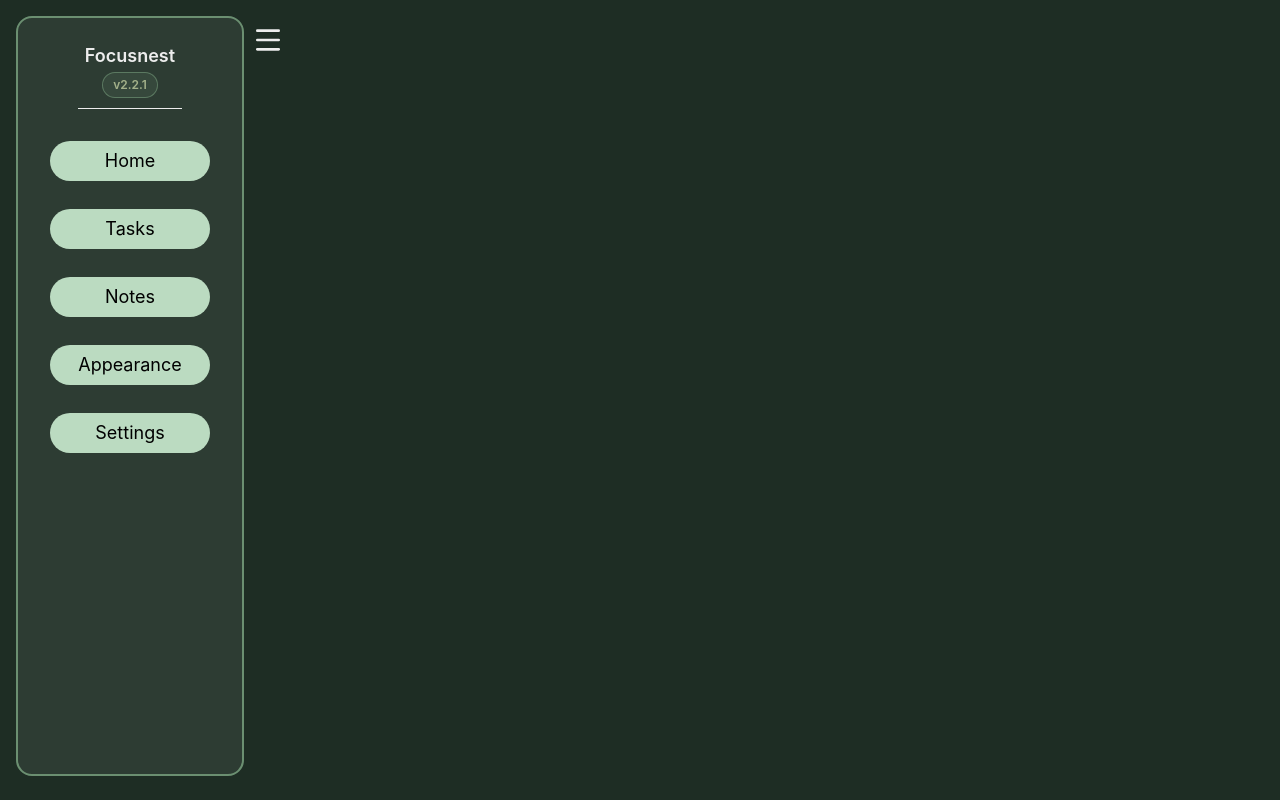
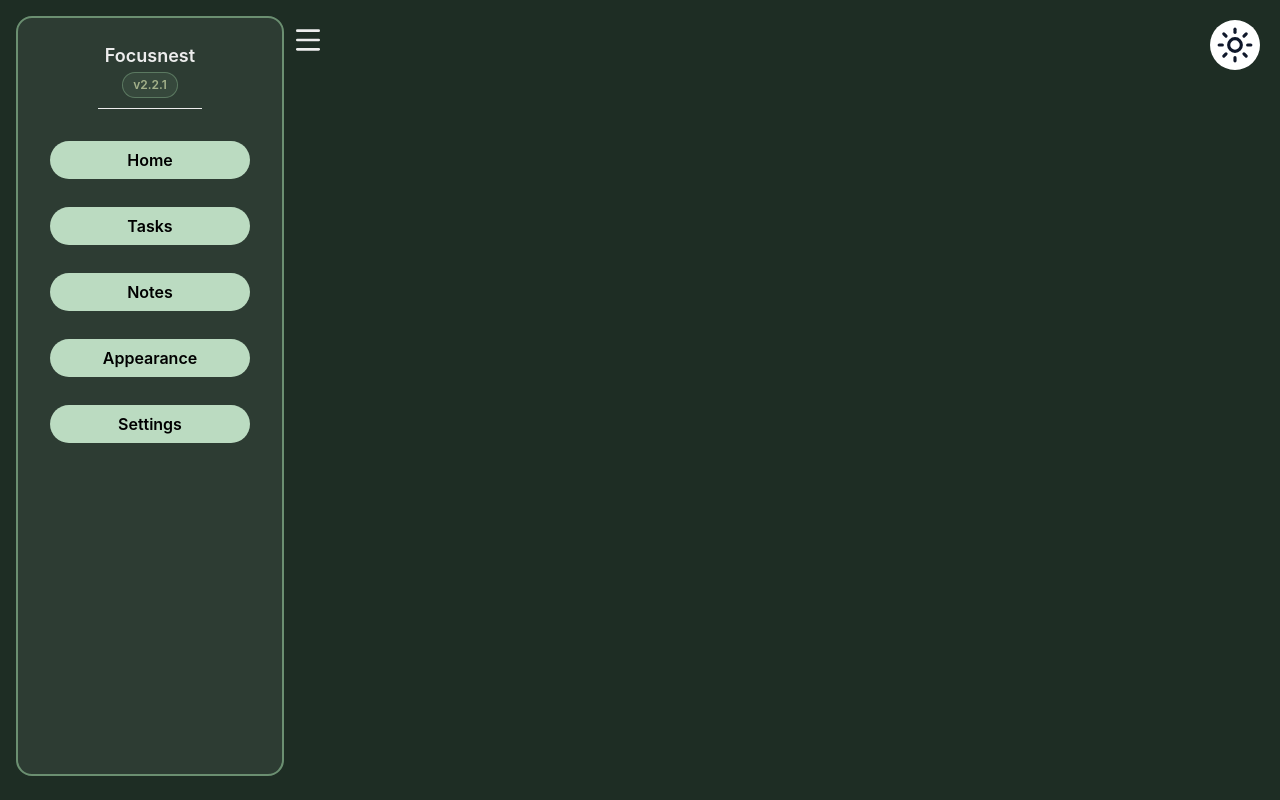
Before and after one commit to ItsCrew/focusnest-but-in-react, a React (Vite) app: page /home in a window 1280 px wide. Built offline with nearby package versions, Linux system fonts and the light colour scheme.

Commit message:
Added animations and hover effects and Theme switcher

```diff
--- a/src/Components/Global/Sidebar.jsx
+++ b/src/Components/Global/Sidebar.jsx
@@ -4,7 +4,7 @@ import { Menu } from 'lucide-react'
 
 
 const Sidebar = () => {
-    const navButtonClass = 'bg-navigation-buttons-dark text-black cursor-pointer w-40 h-10 rounded-full flex items-center justify-center'
+    const navButtonClass = 'bg-navigation-buttons-dark text-black cursor-pointer w-50 h-9.5 rounded-full flex items-center justify-center hover:bg-navigation-hover-dark transition-all duration-300 ease hover:text-font-dark hover:-translate-y-1.25'
 
     return (
         <div className='flex py-4 px-4'>
@@ -14,7 +14,7 @@ const Sidebar = () => {
                     <p className='text-xs bg-background-version-dark px-2.5 py-1 rounded-full text-font-version-dark border border-border-version-dark'>v2.2.1</p>
                     <hr className='w-26 mt-2 ' />
                 </div>
-                <div className='flex flex-col gap-7 justify-center items-center py-2'>
+                <div className='flex flex-col gap-7 justify-center items-center py-2 text-base font-semibold'>
                 <Link className={navButtonClass} to='/Home'>Home</Link>
                 <Link className={navButtonClass} to='/Tasks'>Tasks</Link>
                 <Link className={navButtonClass} to='/Notes'>Notes</Link>
--- a/src/Components/Global/Theme.jsx
+++ b/src/Components/Global/Theme.jsx
@@ -1,8 +1,25 @@
-import React from 'react'
+import React, { useState } from 'react'
+import { Moon, Sun } from 'lucide-react'
 
 const Theme = () => {
+  // 1. Change state to a boolean (false = light mode, true = dark mode)
+  const [isDarkMode, setIsDarkMode] = useState(false)
+
+  // 2. Toggle the boolean state
+  const toggleTheme = () => {
+    setIsDarkMode(!isDarkMode)
+  }
+
   return (
-    <div>Theme</div>
+    <div>
+      <div onClick={toggleTheme} className='fixed top-5 right-5 cursor-pointer'>
+        {isDarkMode ? (
+          <Moon color="#0f172a" size={50} className="bg-white rounded-full p-1.5 "/>
+        ) : (
+          <Sun  color="#0f172a" size={50} className="bg-white rounded-full p-1.5 hover:rotate-180 transition-all duration-300 ease"/>
+        )}
+      </div>
+    </div>
   )
 }
 
--- a/src/Pages/Home.jsx
+++ b/src/Pages/Home.jsx
@@ -1,10 +1,12 @@
 import React from 'react'
 import Sidebar from '../Components/Global/Sidebar'
+import Theme from '../Components/Global/Theme'
 
 const Home = () => {
   return (
     <div>
         <Sidebar/>
+        <Theme/>
     </div>
   )
 }
--- a/src/index.css
+++ b/src/index.css
@@ -9,6 +9,7 @@
   --color-border-version-dark: #6b8f71b3;
   --color-font-version-dark: #a3b18a;
   --color-navigation-buttons-dark: #bbdbc1;
+  --color-navigation-hover-dark: #4b6b58;
 
   /* Light mode */
 
```
